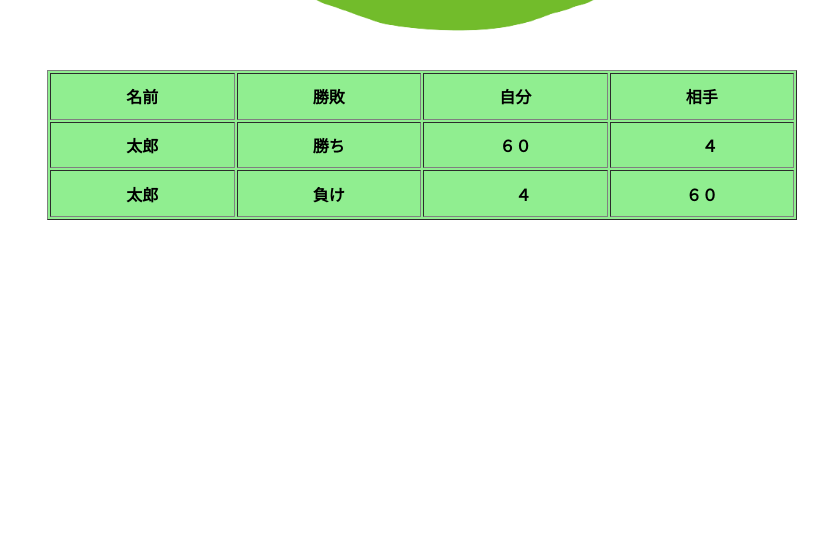
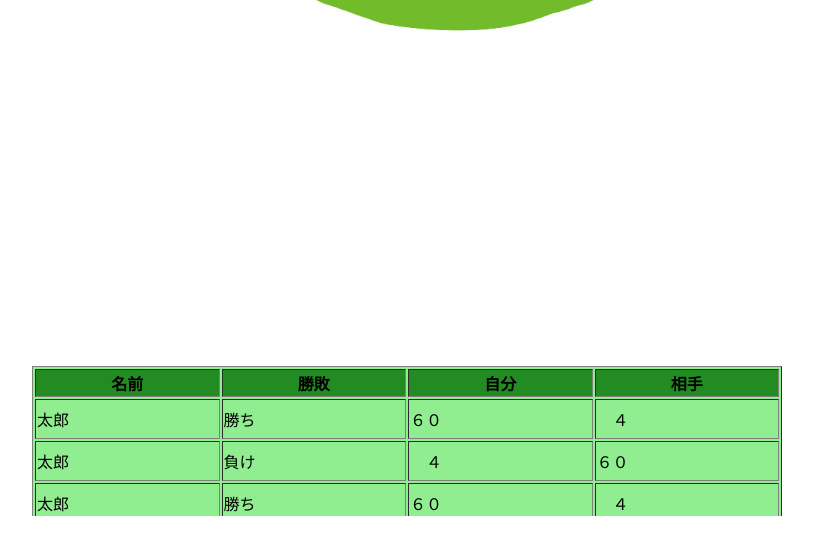
Before and after one commit to Shion1305/reversi-nuxt, a Nuxt app: page /record in a window 1280 px wide. Shown: the part 234-788 px from the top of the page, without its empty margins (218-1046 px from the left). Built offline with nearby package versions, Linux system fonts and the light colour scheme.

Commit message:
git から .gitignoreを除外

```diff
--- a/pages/record/index.vue
+++ b/pages/record/index.vue
@@ -14,25 +14,40 @@
             <p><font size="30">引き分け:0 投了:0</font></p>
         </div>
         </div>
+
         <div class="table">
             <table border="1" bgcolor="#90ee90" width="750" height="150">
-                <tr>
+
+                <tr height="20">
                     <th>名前</th>
                     <th>勝敗</th>
                     <th>自分</th>
                     <th>相手</th>
                 </tr>
-                <tr>
-                    <th>太郎</th>
-                    <th>勝ち</th>
-                    <th>６０</th>
-                    <th>　４</th>
+
+                <tr height="40">
+                    <td>太郎</td>
+                    <td>勝ち</td>
+                    <td>６０</td>
+                    <td>　４</td>
                 </tr>
-                <tr>
-                    <th>太郎</th>
-                    <th>負け</th>
-                    <th>　４</th>
-                    <th>６０</th>
+                <tr height="40">
+                    <td>太郎</td>
+                    <td>負け</td>
+                    <td>　４</td>
+                    <td>６０</td>
+                </tr>
+                <tr height="40">
+                    <td>太郎</td>
+                    <td>勝ち</td>
+                    <td>６０</td>
+                    <td>　４</td>
+                </tr>
+                <tr height="40">
+                    <td>太郎</td>
+                    <td>勝ち</td>
+                    <td>６０</td>
+                    <td>　４</td>
                 </tr>
             </table>
         </div>
@@ -56,7 +71,18 @@
     justify-content: center;
 }
 .table{
-    display: flex;
-    justify-content: center;
+    position: absolute;
+    left: 250px;
+    bottom: 50px;
+    overflow-y: scroll;
+    width: 767px;
+    height: 150px;
 }
+.table th{
+    background: forestgreen;
+    position: sticky;
+    top: 0;
+    left: 0;
+}
+
 </style>
```
